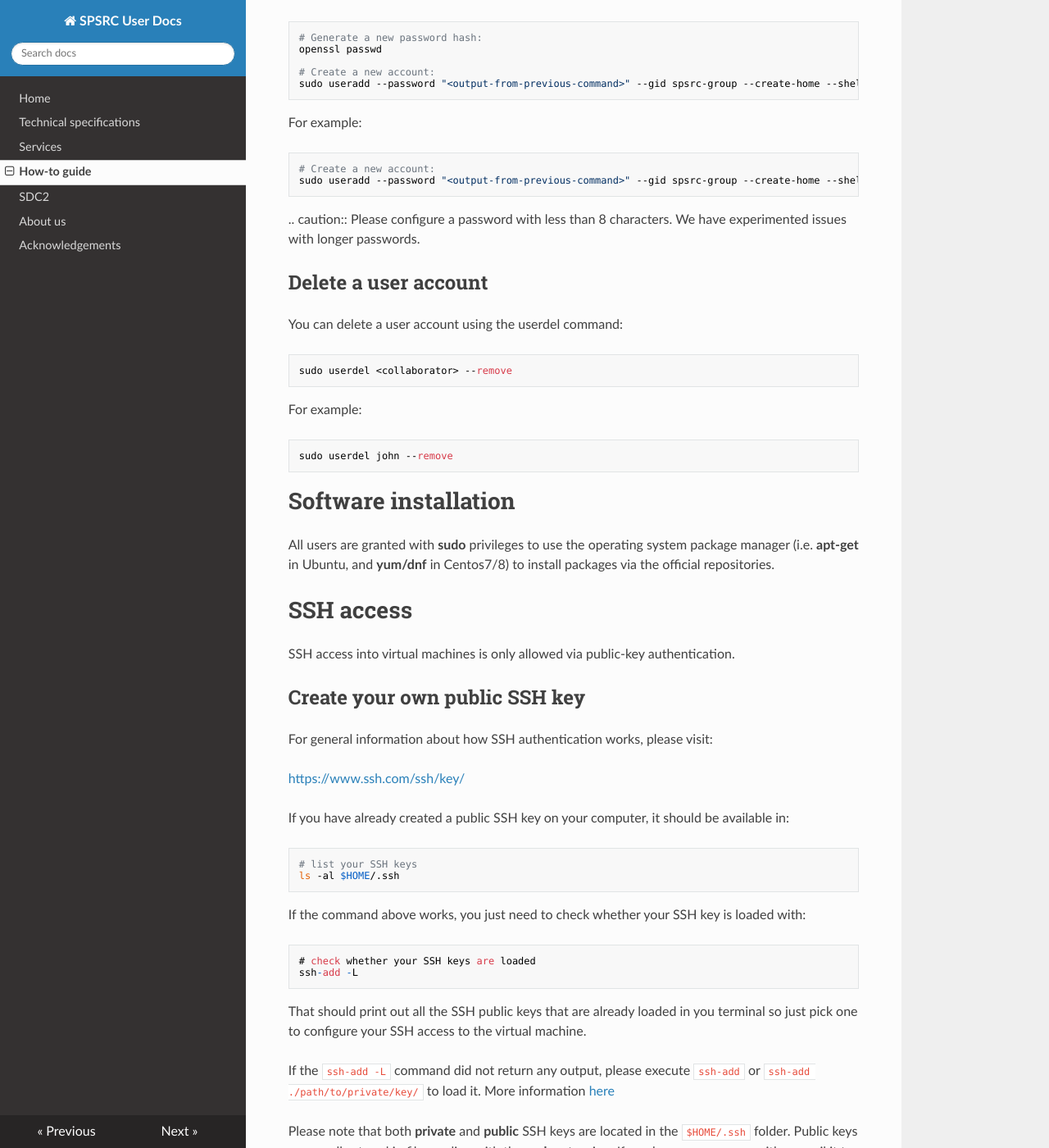
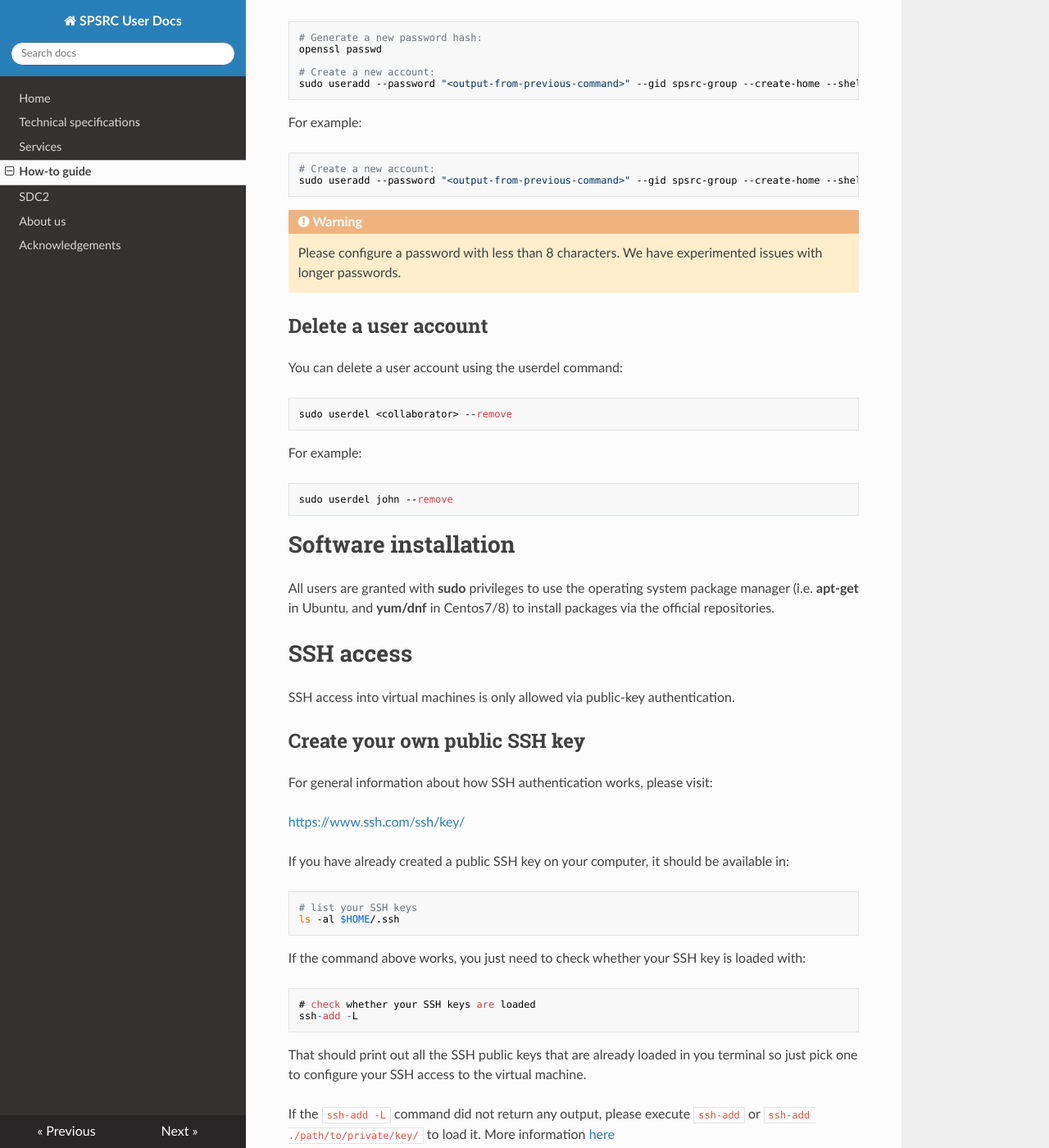
Before and after one commit to espsrc/spsrc_user_docs, an MkDocs documentation site: the page built from docs/howto.md, in a window 1280 px wide and 1400 px high, scrolled down 1119 px. Shown: the whole window at 82% size. Built offline with MkDocs 1.6.1, drawn with Linux system fonts in a browser that asks for light colours; nearby versions of some CDN libraries; some of the changed text lies outside the part shown.

````diff
--- a/docs/howto.md
+++ b/docs/howto.md
@@ -33,8 +33,8 @@ For example:
 sudo useradd --password "<output-from-previous-command>" --gid spsrc-group --create-home --shell /bin/bash john
 ```
 
-.. caution::
-   Please configure a password with less than 8 characters. We have experimented issues with longer passwords.
+!!! warning
+    Please configure a password with less than 8 characters. We have experimented issues with longer passwords.
 
 ## Delete a user account
 
@@ -89,8 +89,8 @@ Public keys are usually stored in files ending with the **.pub** extension. If y
 you can either email it to us via ska-itsupport 'at' iaa.csic.es or follow steps in the next
 section to configure SSH access yourself via Guacamole.
 
-.. danger::
-   Please make sure you only share public SSH (files ending in .pub) with others.
+!!! warning
+    Please make sure you only share public SSH (files ending in .pub) with others.
 
 If the `ls -al $HOME/.ssh` command above fails, it is very likely that you haven not configured
 SSH keys yet. To do so please use the `ssh-keygen` command:
--- a/mkdocs.yml
+++ b/mkdocs.yml
@@ -19,3 +19,4 @@ theme:
 markdown_extensions:
   - toc:
       permalink: True
+  - admonition
````
Also changed, not shown: README.md (+9 -0 lines).
